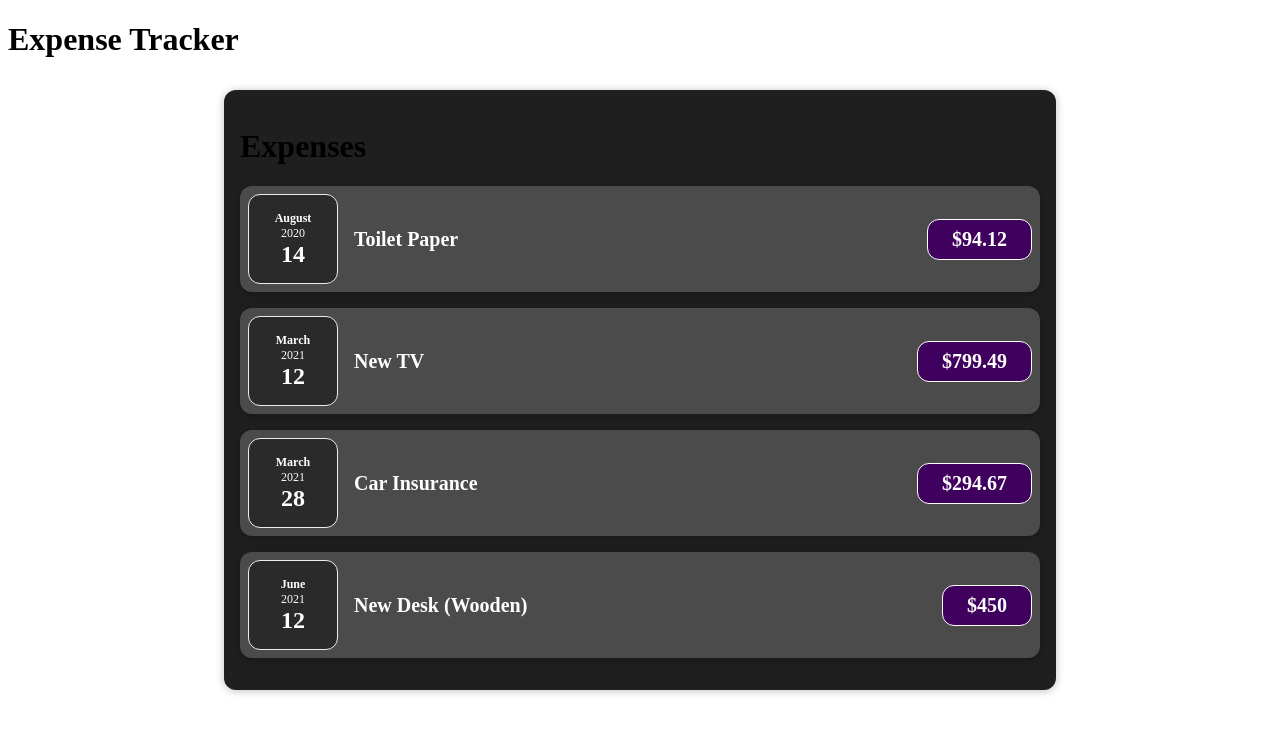
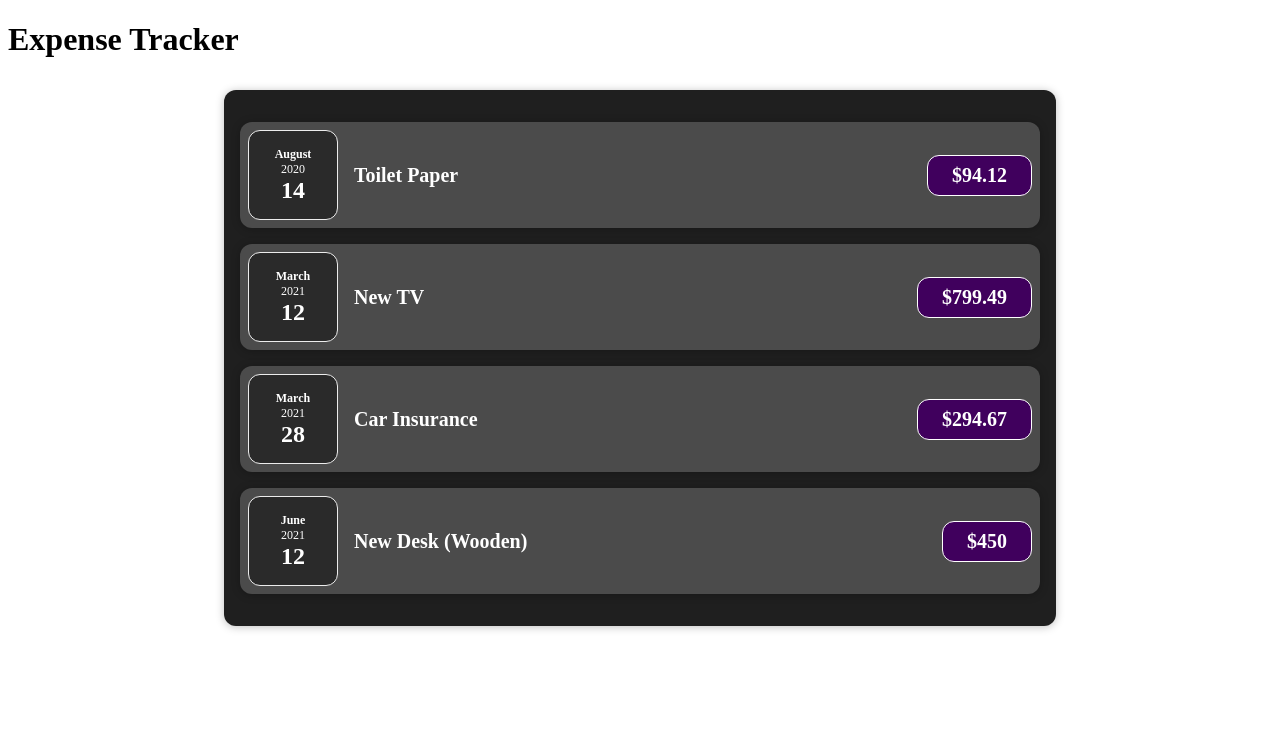
Before and after one commit to MarcoValeri/expense-tracker, a React (Vite) app: page / in a window 1280 px wide. Shown: the top 734 px of the page. Built offline with nearby package versions, Linux system fonts and the light colour scheme.

Commit message:
Add card component

```diff
--- /dev/null
+++ b/src/components/Card.css
@@ -0,0 +1,4 @@
+.card {
+    border-radius: 12px;
+    box-shadow: 0 1px 8px rgba(0, 0, 0, 0.25);
+}
--- /dev/null
+++ b/src/components/Card.jsx
@@ -0,0 +1,11 @@
+import './Card.css';
+
+const Card = (props) => {
+    const classes = 'card ' + props.className;
+
+    return (
+        <div className={classes}>{props.children}</div>
+    )
+}
+
+export default Card;
--- a/src/components/ExpenseItem.css
+++ b/src/components/ExpenseItem.css
@@ -2,10 +2,8 @@
     display: flex;
     justify-content: space-between;
     align-items: center;
-    box-shadow: 0 2px 8px rgba(0, 0, 0, 0.25);
     padding: 0.5rem;
     margin: 1rem 0;
-    border-radius: 12px;
     background-color: #4b4b4b;
 }
 
--- a/src/components/ExpenseItem.jsx
+++ b/src/components/ExpenseItem.jsx
@@ -1,3 +1,4 @@
+import Card from './Card';
 import ExpenseDate from './ExpenseDate';
 
 import './ExpenseItem.css';
@@ -5,13 +6,13 @@
 const ExpenseItem = (props) => {
 
     return (
-        <div className="expense-item">
+        <Card className="expense-item">
             <ExpenseDate date={props.date} />
             <div className="expense-item__description">
                 <h2>{props.title}</h2>
                 <div className="expense-item__price">${props.amount}</div>
             </div>
-        </div>
+        </Card>
     );
 }
 
--- a/src/components/Expenses.css
+++ b/src/components/Expenses.css
@@ -4,6 +4,4 @@
     margin: 2rem auto;
     width: 50rem;
     max-width: 95%;
-    border-radius: 12px;
-    box-shadow: 0 1px 8px rgba(0, 0, 0, 0.25);
 }
--- a/src/components/Expenses.jsx
+++ b/src/components/Expenses.jsx
@@ -1,3 +1,4 @@
+import Card from './Card';
 import ExpenseItem from './ExpenseItem';
 
 import './Expenses.css';
@@ -16,10 +17,9 @@
       };
 
     return (
-        <div className="expenses">
-            <h1>Expenses</h1>
+        <Card className="expenses">
             {renderExpenseItem(props.expensesArr)}
-        </div>
+        </Card>
     )
 }
 
```
